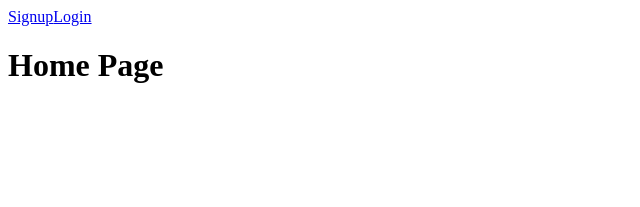
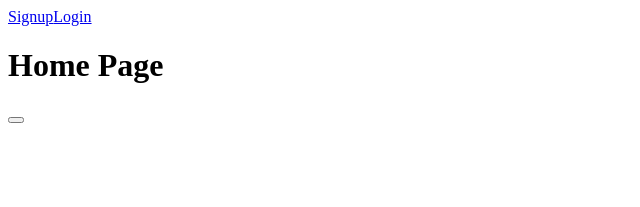
Before and after one commit to PeepawParker/PianoProject, a React (Vite) app in the folder frontend/: page / in a window 1280 px wide. Shown: the top 207 px of the page, without its empty margins (0-640 px from the left). Built offline with nearby package versions, Linux system fonts and the light colour scheme.

Commit message:
Can detect and convert audio to frequencies which will be used to label each note on a piano for later detections

```diff
--- a/frontend/package.json
+++ b/frontend/package.json
@@ -11,6 +11,7 @@
   },
   "dependencies": {
     "axios": "^1.12.2",
+    "pitchy": "^4.1.0",
     "react": "^19.1.1",
     "react-dom": "^19.1.1",
     "react-router-dom": "^7.9.4"
--- a/frontend/src/pages/HomePage.tsx
+++ b/frontend/src/pages/HomePage.tsx
@@ -1,7 +1,10 @@
+import { pianoListenerSetup } from "../util/pianoListenerSetup";
+
 function HomePage() {
   return (
     <>
       <h1>Home Page</h1>
+      <button onClick={pianoListenerSetup}></button>
     </>
   );
 }
--- /dev/null
+++ b/frontend/src/util/pianoListenerSetup.ts
@@ -0,0 +1,46 @@
+import { PitchDetector } from "pitchy";
+
+// Simply asks the user if they can use their mic, if they allow then it takes in sounds if the sound passes a clarity score it can be good enough to be used
+// TODO MAKE IT SO THAT THERE IS LIKE A 3 SECOND COUNTDOWN OR SOMETHING AND THEN IT RECORDS AUDIO FOR 3 SECONDS THEN YOU GET THE AVERAGE FREQUENCY OF THE GOOD FREQUENCIES TO BE ADDED TO THE DATABASE FOR THAT NOTE
+
+export async function pianoListenerSetup() {
+  // audio processing workspace
+  const audioCtx = new AudioContext();
+  // Makes the audio data accessible to the detector
+  const analyser = audioCtx.createAnalyser();
+  // frequency resolution (the bigger the number the more accurate the frequency detection, but slower to react to changes)
+  analyser.fftSize = 4096;
+
+  const bufferLength = analyser.fftSize;
+  // holds the raw data
+  const buffer = new Float32Array(bufferLength);
+  // Turns the raw data into useful information
+  const detector = PitchDetector.forFloat32Array(bufferLength);
+
+  // asks browser if app can use microphone
+  const stream = await navigator.mediaDevices.getUserMedia({
+    audio: true,
+  });
+  // Converts the stream into something the audioCtx can work with
+  const source = audioCtx.createMediaStreamSource(stream);
+  source.connect(analyser); // Connects the converted stream to the analyser
+
+  function detect() {
+    // Gets the current audio and puts it in the buffer (the thing that holds the raw data)
+    analyser.getFloatTimeDomainData(buffer);
+
+    // Uses the data in the buffer to analyze the audio and figure out the frequency and the clarity of the note
+    // The higher the clarity the more confident it is in its reading
+    const [pitch, clarity] = detector.findPitch(buffer, audioCtx.sampleRate);
+
+    // If the pitch has a clarity score of over 0.9 then it can be used
+    if (pitch && clarity > 0.9) {
+      console.log(`Detected frequency: ${pitch.toFixed(2)} Hz`);
+    }
+
+    // Makes this function run (whatever their monitor refresh rate is) per second
+    requestAnimationFrame(detect);
+  }
+
+  detect();
+}
```
Also changed, not shown: 1 other file (tests, documents, lock files or other folders).
